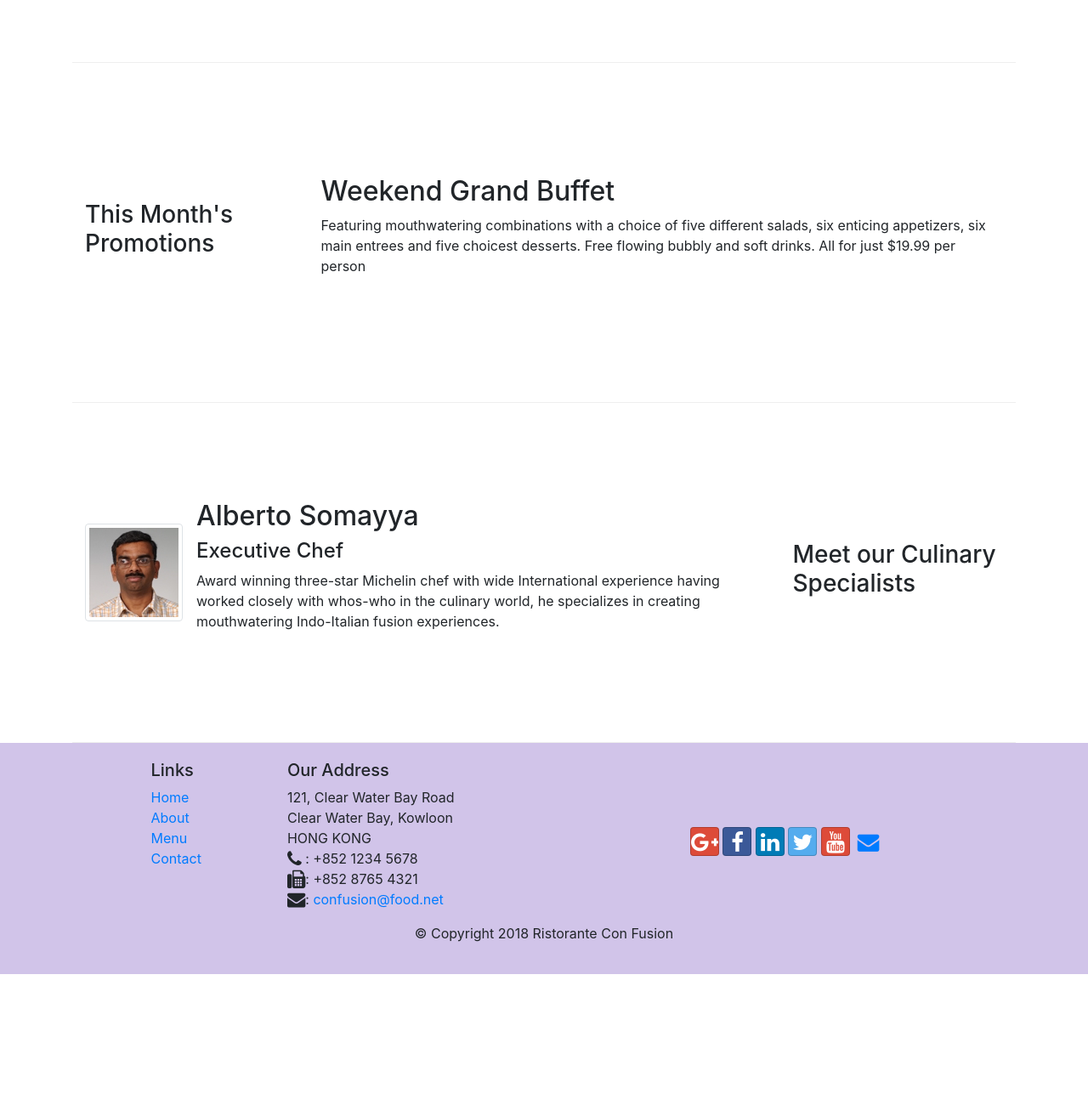
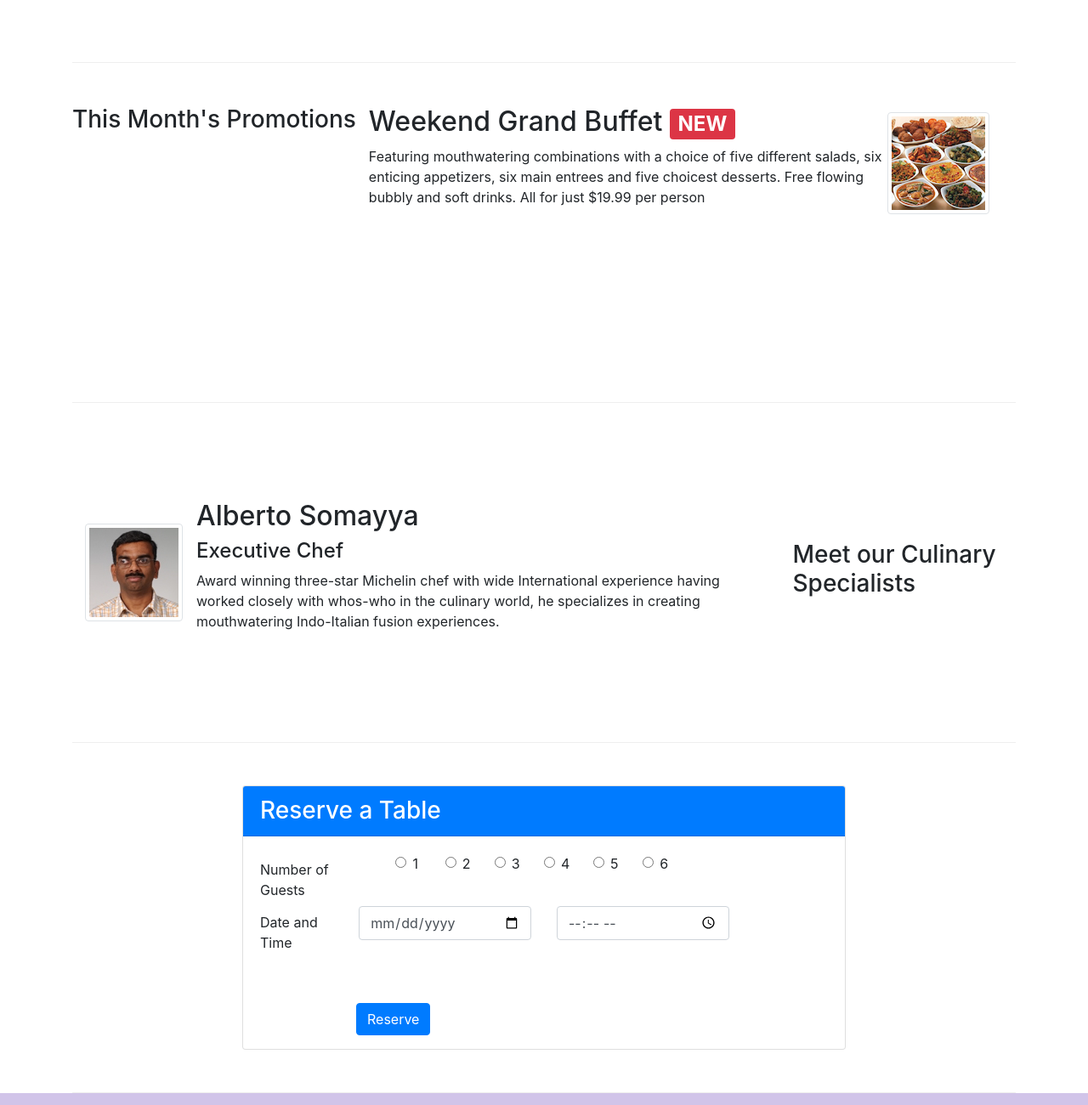
Before and after one commit to Goosho/Resturant-Website, a website: page index.html in a window 1280 px wide. Shown: the part 660-1960 px from the top of the page at 85% size. Before the commit the page ends 1806 px from the top, so only its background shows below. Drawn offline with nearby package versions, Linux system fonts and the light colour scheme.

Commit message:
Reserve form added

```diff
--- a/css/styles.css
+++ b/css/styles.css
@@ -39,3 +39,5 @@ body{
 .navbar-dark{
 	background-color: #512DAA;
 }
+
+html { scroll-behavior: smooth; }
--- a/index.html
+++ b/index.html
@@ -45,9 +45,14 @@
                     <p>We take inspiration from the World's best cuisines, and create a unique fusion experience. Our lipsmacking creations will tickle your culinary senses!</p>
                 </div>
 
-                 <div class="col-12 col-sm align-self-center">
+                 <div class="col-12 col-sm-3 align-self-center">
                     <img src="img/logo.png" class="img-fluid">
                 </div>
+
+                <div class="col-12 col-sm-3 align-self-center">
+					<button type="button"  class="btn btn-lg btn-block"> <a href="#reserveform"> Reserve Table</a> </button>
+                </div>
+
             </div>
         </div>
     </header>
@@ -65,20 +70,22 @@
             			<h2 class="mt-0">Uthappizza <span class="badge badge-danger">HOT</span> <span class="badge badge-pill badge-secondary">$4.99</span> </h2>
                 		<p class="d-none d-sm-block">A unique combination of Indian Uthappam (pancake) and Italian pizza, topped with Cerignola olives, ripe vine cherry tomatoes, Vidalia onion, Guntur chillies and Buffalo Paneer.</p>
             		</div>
-
             	</div>
-
-                 </div>
+           	</div>
         </div>
 
-
-        <div class="row row-content align-items-center ">
-            <div class="clo-12 col-sm-4 col-md-3">
+        <div class="row row-content align-self-center">
+            <div class="">
                 <h3>This Month's Promotions</h3>
             </div>
-            <div class="col col-sm col-md ">
-                <h2>Weekend Grand Buffet</h2>
-                 <p class="d-none d-sm-block">Featuring mouthwatering combinations with a choice of five different salads, six enticing appetizers, six main entrees and five choicest desserts. Free flowing bubbly and soft drinks. All for just $19.99 per person </p>
+       		<div class="col col-sm col-md ">
+            	<div class="media">
+            		<img class="d-flex mr-3 img-thumbnail align-self-center" src="img/buffet.png" alt="buffet">
+            		<div class="media-body order-first">
+            			<h2>Weekend Grand Buffet <span class="badge badge-danger">NEW</span> </h2>
+                		<p class="d-none d-sm-block">Featuring mouthwatering combinations with a choice of five different salads, six enticing appetizers, six main entrees and five choicest desserts. Free flowing bubbly and soft drinks. All for just $19.99 per person </p>
+                    </div>
+                </div>
             </div>
         </div>
 
@@ -90,14 +97,83 @@
             	<div class="media">
             		<img  class="d-flex mr-3 img-thumbnail align-self-center"  src="img/alberto.png" alt="Alberto">
             		<div class="media-body">
-
             			<h2>Alberto Somayya</h2>
                 		<h4>Executive Chef</h4>
                 		<p class="d-none d-sm-block">Award winning three-star Michelin chef with wide International experience having worked closely with whos-who in the culinary world, he specializes in creating mouthwatering Indo-Italian fusion experiences. </p>
             		</div>
             	</div>
+            </div>
+        </div>
 
+        <div id="reserveform" class="row row-content  align-items-center">
+        	<div class="col-12 col-sm-8 offset-sm-2">
+                <div  class="card">
+                    <h3 class="card-header bg-primary text-white">Reserve a Table</h3>
+                    <div class="card-body">
+                      	<form>
+
+                      		<div class="row ">
+                      			<label for="guests" class=" col-12 col-sm-2 col-form-label"> Number of Guests</label>
+                            	<div class="col-1 offset-1 form-check">
+									<label class="form-check-label">
+  		  								<input type="radio" class="form-check-input" name="optradio">1
+  									</label>
+								</div>
+
+								<div class=" col-1 form-check">
+									<label class="form-check-label">
+								    	<input type="radio" class="form-check-input" name="optradio">2
+								  </label>
+								</div>
+								<div class="col-1 form-check ">
+									<label class="form-check-label">
+								    	<input type="radio" class="form-check-input" name="optradio" >3
+								  	</label>
+								</div>
+
+								<div class="col-1 form-check">
+									<label class="form-check-label">
+  		  								<input type="radio" class="form-check-input" name="optradio">4
+  									</label>
+								</div>
+
+								<div class=" col-1 form-check">
+									<label class="form-check-label">
+								    	<input type="radio" class="form-check-input" name="optradio">5
+								  </label>
+								</div>
+								<div class="col-1 offset-1 offset-sm-0 form-check ">
+									<label class="form-check-label">
+								    	<input type="radio" class="form-check-input" name="optradio" >6
+								  	</label>
+								</div>
+
+							</div>
+
+
+
+                            <div class=" form-group row">
+                        		<label for="dateandtime" class=" col-12 col-sm-2 col-form-label">Date and Time</label>
+                            	<div class="col-12 col-sm-4">
+     	                       		<input type="date" class=" form-control" id="date"  name="date" placeholder="Date">
+        	                	</div>
+	                        	<div class= "col-12 col-sm-4 ">
+    	                    	    <input type="time" class="form-control" id="time"  name="time" placeholder="Time">
+        	                	</div>
+        	            	</div>
+                   		</form>
+                    </div>
+
+                    <div class=" col-12 col-sm-10 offset-sm-2">
+                		<dir class="btn-group" role="group" style="padding: 0px;">
+                    		<a role="button" class="btn btn-primary" href="tel:+85212345678"> Reserve</a>
+                    	</dir>
+            		</div>
+                </div>
             </div>
+
+        	</div>
+
         </div>
     </div>
 
```
